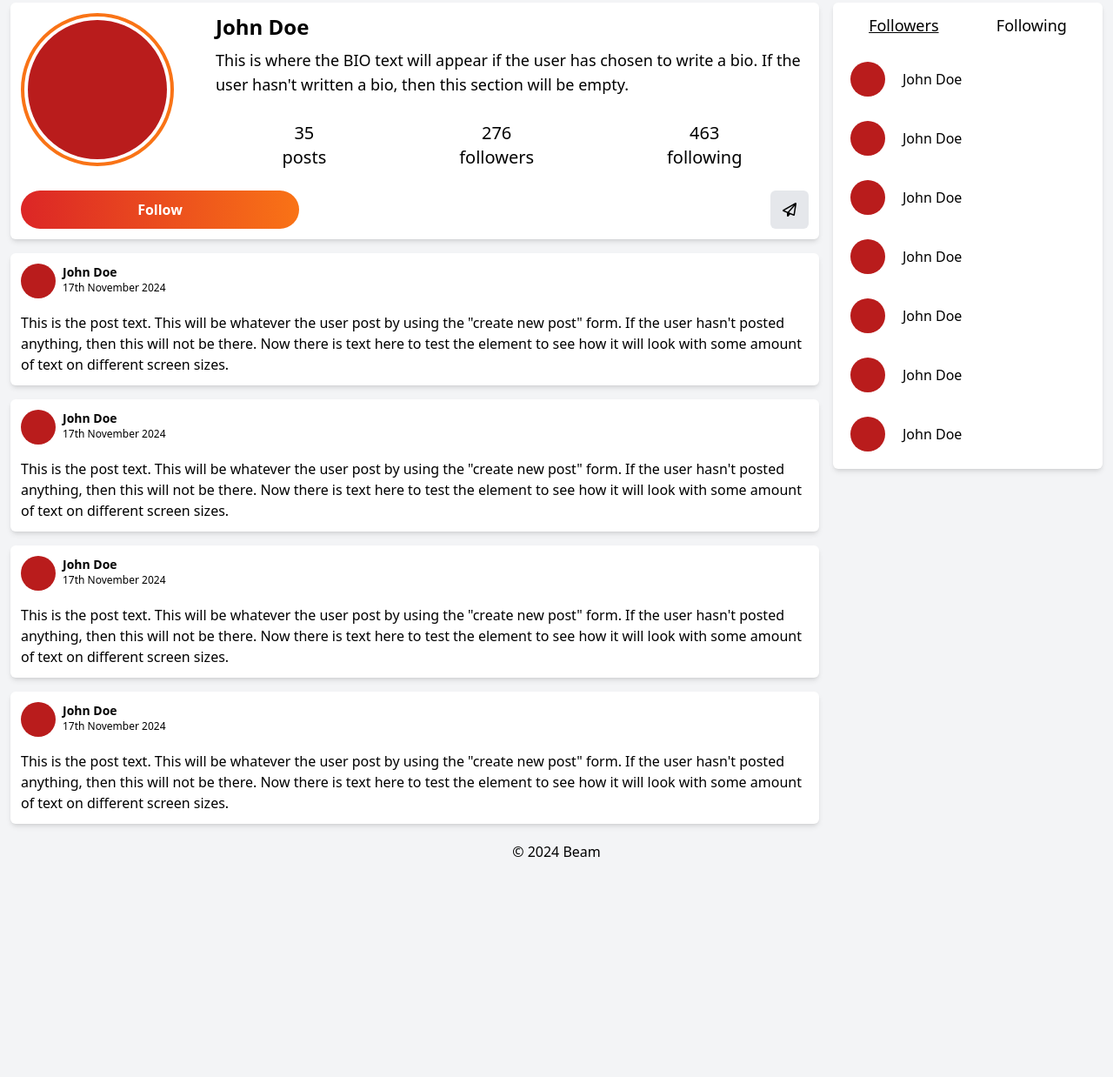
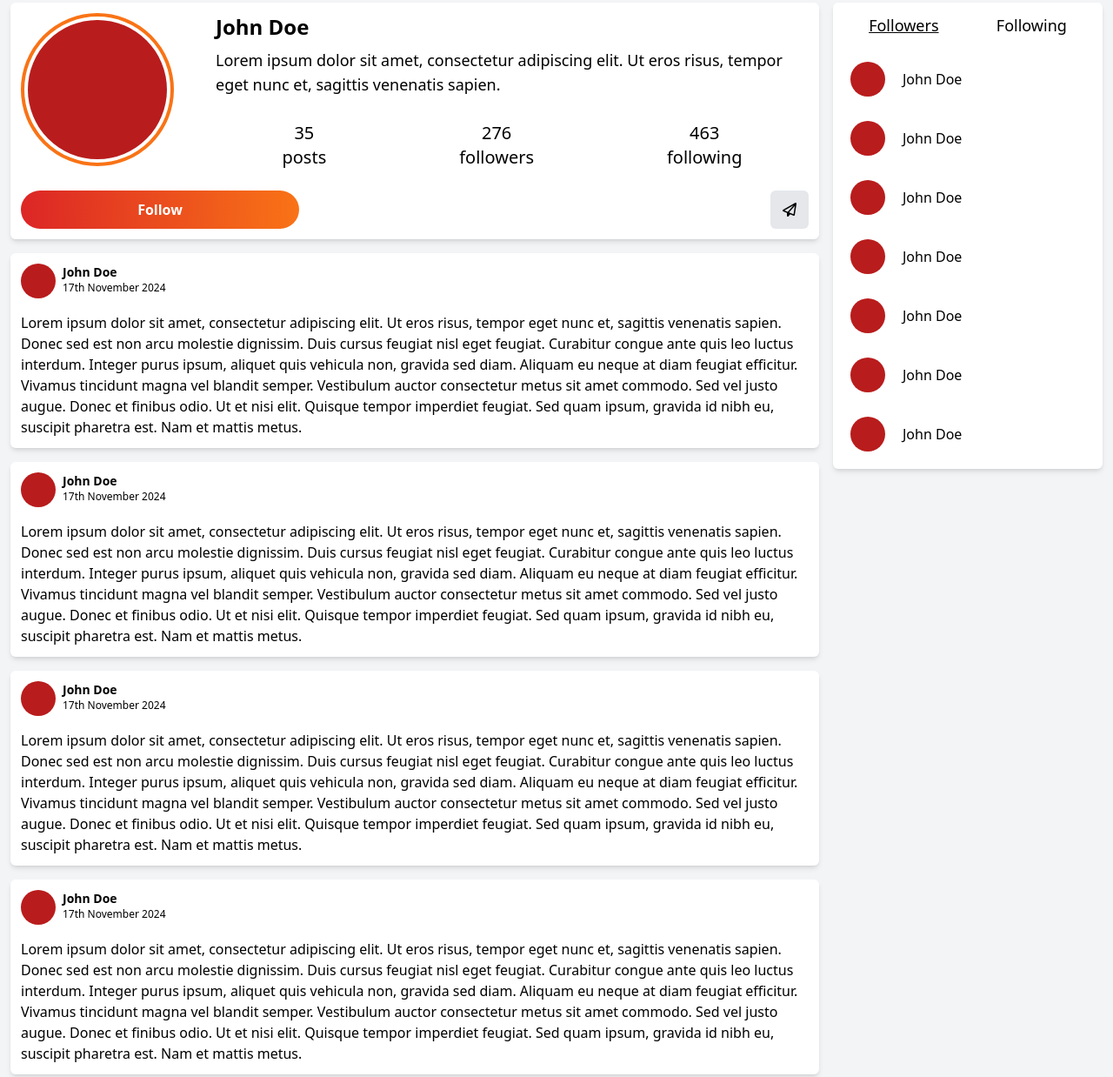
Before and after one commit to Andy19955/Beam, a website: page profile/index.html in a window 1280 px wide. Shown: the part 110-1348 px from the top of the page at 87% size. Before the commit the page ends 1117 px from the top, so only its background shows below. Drawn offline with Linux system fonts and the light colour scheme.

Commit message:
Add lorem ipsum text

```diff
--- a/profile/index.html
+++ b/profile/index.html
@@ -69,7 +69,7 @@
             <div class="flex flex-col gap-7">
               <div class="flex flex-col gap-2">
                 <h1 class="font-bold text-xl md:text-2xl mx-auto md:mx-0">John Doe</h1>
-                <p class="md:text-lg">This is where the BIO text will appear if the user has chosen to write a bio. If the user hasn't written a bio, then this section will be empty.</p>
+                <p class="md:text-lg">Lorem ipsum dolor sit amet, consectetur adipiscing elit. Ut eros risus, tempor eget nunc et, sagittis venenatis sapien.</p>
               </div>
               <div class="flex justify-around text-lg md:text-xl">
                 <div class="flex flex-col items-center">
@@ -110,8 +110,10 @@
               </div>
             </div>
             <p>
-              This is the post text. This will be whatever the user post by using the "create new post" form. If the user hasn't posted anything, then this will not be there. Now there is text here to
-              test the element to see how it will look with some amount of text on different screen sizes.
+              Lorem ipsum dolor sit amet, consectetur adipiscing elit. Ut eros risus, tempor eget nunc et, sagittis venenatis sapien. Donec sed est non arcu molestie dignissim. Duis cursus feugiat
+              nisl eget feugiat. Curabitur congue ante quis leo luctus interdum. Integer purus ipsum, aliquet quis vehicula non, gravida sed diam. Aliquam eu neque at diam feugiat efficitur. Vivamus
+              tincidunt magna vel blandit semper. Vestibulum auctor consectetur metus sit amet commodo. Sed vel justo augue. Donec et finibus odio. Ut et nisi elit. Quisque tempor imperdiet feugiat.
+              Sed quam ipsum, gravida id nibh eu, suscipit pharetra est. Nam et mattis metus.
             </p>
           </div>
         </div>
@@ -125,8 +127,10 @@
               </div>
             </div>
             <p>
-              This is the post text. This will be whatever the user post by using the "create new post" form. If the user hasn't posted anything, then this will not be there. Now there is text here to
-              test the element to see how it will look with some amount of text on different screen sizes.
+              Lorem ipsum dolor sit amet, consectetur adipiscing elit. Ut eros risus, tempor eget nunc et, sagittis venenatis sapien. Donec sed est non arcu molestie dignissim. Duis cursus feugiat
+              nisl eget feugiat. Curabitur congue ante quis leo luctus interdum. Integer purus ipsum, aliquet quis vehicula non, gravida sed diam. Aliquam eu neque at diam feugiat efficitur. Vivamus
+              tincidunt magna vel blandit semper. Vestibulum auctor consectetur metus sit amet commodo. Sed vel justo augue. Donec et finibus odio. Ut et nisi elit. Quisque tempor imperdiet feugiat.
+              Sed quam ipsum, gravida id nibh eu, suscipit pharetra est. Nam et mattis metus.
             </p>
           </div>
         </div>
@@ -140,8 +144,10 @@
               </div>
             </div>
             <p>
-              This is the post text. This will be whatever the user post by using the "create new post" form. If the user hasn't posted anything, then this will not be there. Now there is text here to
-              test the element to see how it will look with some amount of text on different screen sizes.
+              Lorem ipsum dolor sit amet, consectetur adipiscing elit. Ut eros risus, tempor eget nunc et, sagittis venenatis sapien. Donec sed est non arcu molestie dignissim. Duis cursus feugiat
+              nisl eget feugiat. Curabitur congue ante quis leo luctus interdum. Integer purus ipsum, aliquet quis vehicula non, gravida sed diam. Aliquam eu neque at diam feugiat efficitur. Vivamus
+              tincidunt magna vel blandit semper. Vestibulum auctor consectetur metus sit amet commodo. Sed vel justo augue. Donec et finibus odio. Ut et nisi elit. Quisque tempor imperdiet feugiat.
+              Sed quam ipsum, gravida id nibh eu, suscipit pharetra est. Nam et mattis metus.
             </p>
           </div>
         </div>
@@ -155,8 +161,10 @@
               </div>
             </div>
             <p>
-              This is the post text. This will be whatever the user post by using the "create new post" form. If the user hasn't posted anything, then this will not be there. Now there is text here to
-              test the element to see how it will look with some amount of text on different screen sizes.
+              Lorem ipsum dolor sit amet, consectetur adipiscing elit. Ut eros risus, tempor eget nunc et, sagittis venenatis sapien. Donec sed est non arcu molestie dignissim. Duis cursus feugiat
+              nisl eget feugiat. Curabitur congue ante quis leo luctus interdum. Integer purus ipsum, aliquet quis vehicula non, gravida sed diam. Aliquam eu neque at diam feugiat efficitur. Vivamus
+              tincidunt magna vel blandit semper. Vestibulum auctor consectetur metus sit amet commodo. Sed vel justo augue. Donec et finibus odio. Ut et nisi elit. Quisque tempor imperdiet feugiat.
+              Sed quam ipsum, gravida id nibh eu, suscipit pharetra est. Nam et mattis metus.
             </p>
           </div>
         </div>
```
Also changed, not shown: feed/index.html (+16 -8 lines).
